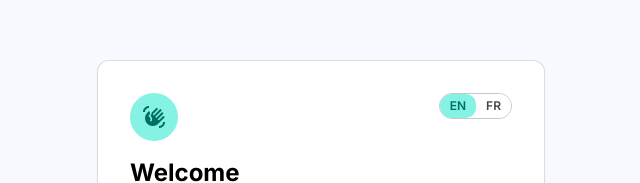
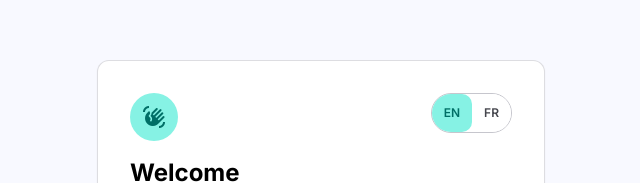
Before and after one commit to Aymix/coworking-rooms, a Next.js app: page /visitor in a window 1280 px wide. Shown: the part 115-298 px from the top of the page, without its empty margins (319-959 px from the left). Built offline with nearby package versions, Linux system fonts and the light colour scheme.

Commit message:
style(visitor): match EN/FR switcher height to the notification button (h-10)

```diff
--- a/app/visitor/page.js
+++ b/app/visitor/page.js
@@ -26,14 +26,14 @@ function LangSwitch({ className = "" }) {
   const { lang, setLang } = useI18n();
   return (
     <div
-      className={`inline-flex items-center rounded-full border border-solid border-outline-variant overflow-hidden text-xs font-semibold ${className}`}
+      className={`inline-flex items-stretch h-10 rounded-full border border-solid border-outline-variant overflow-hidden text-xs font-semibold ${className}`}
     >
       {["en", "fr"].map((l) => (
         <button
           key={l}
           type="button"
           onClick={() => setLang(l)}
-          className={`px-2.5 py-1 uppercase transition-colors ${
+          className={`px-3 flex items-center uppercase transition-colors ${
             lang === l
               ? "bg-secondary-container text-on-secondary-container"
               : "text-on-surface-variant"
```
